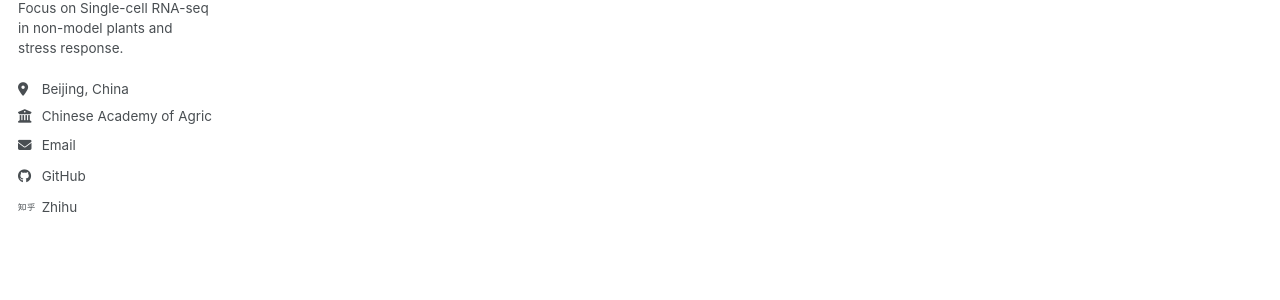
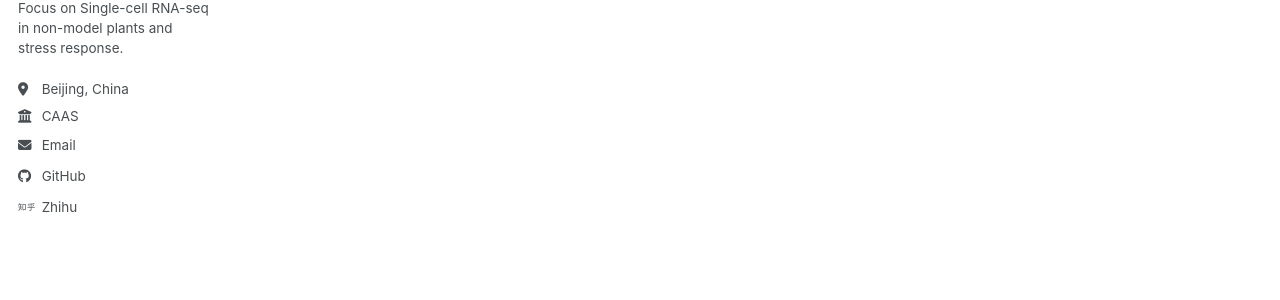
Before and after one commit to xiehfiii/xiehfiii.github.io, a Jekyll site: the page built from _pages/about.md, in a window 1280 px wide. Shown: the part 277-577 px from the top of the page. Built offline with Jekyll 4.4.1, drawn with Linux system fonts in a browser that asks for light colours; a script bundle is joined from its source files by our own code; library files that are not in the unit come from our copies.

Commit message:
Update _config.yml

```diff
--- a/_config.yml
+++ b/_config.yml
@@ -28,7 +28,7 @@ author:
   pronouns         : # example: "she/her"
   bio              : "Focus on Single-cell RNA-seq in non-model plants and stress response."
   location         : "Beijing, China"
-  employer         : "Chinese Academy of Agricultural Sciences (CAAS)"
+  employer         : "CAAS"
   uri              : # URL
   email            : "hf_xie@126.com"
 
@@ -51,7 +51,7 @@ author:
   bitbucket        : # Username - Update with your username on the site
   codepen          : # Username
   dribbble         : # Username
-  github           : "https://github.com/xiehfiii"
+  github           : "xiehfiii"
   kaggle           : # Username
   stackoverflow    : # User number or user number and name (i.e., use "1" or "1/jeff-atwood")
 
```
